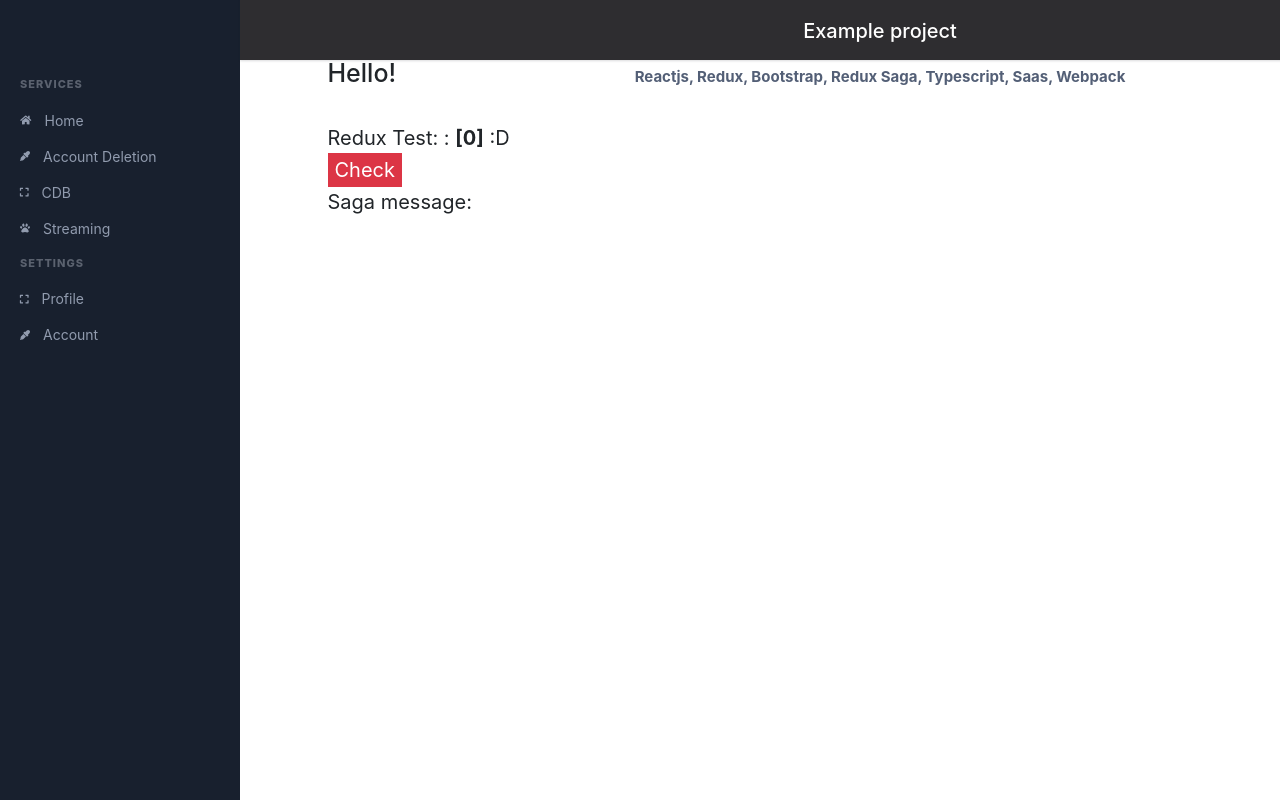
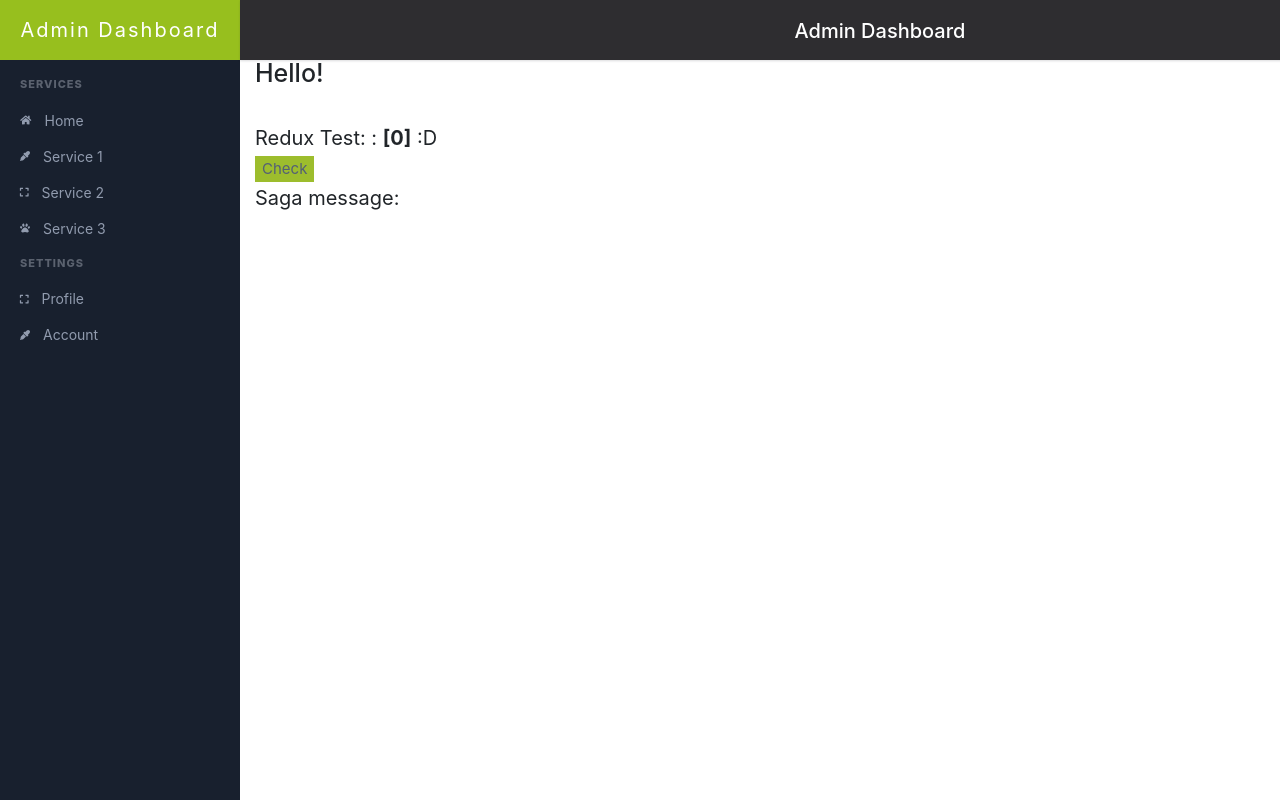
Before and after one commit to MostafaBalata/reactjs-typescript, a React app: page / in a window 1280 px wide. Built offline with nearby package versions, Linux system fonts and the light colour scheme.

Commit message:
Stick more to green style guid

```diff
--- a/src/components/Header/index.tsx
+++ b/src/components/Header/index.tsx
@@ -4,8 +4,7 @@ import * as styles from "./styles.scss";
 export const Header: React.SFC = () => {
   return (
     <div className={styles.header}>
-      <h2>Example project</h2>
-      <p>Reactjs, Redux, Bootstrap, Redux Saga, Typescript, Saas, Webpack</p>
+      <h2>Admin Dashboard</h2>
     </div>
   );
 };
--- a/src/components/Hello/index.tsx
+++ b/src/components/Hello/index.tsx
@@ -12,7 +12,7 @@ const Hello: React.SFC<IProps> = props => (
     <br />
     Redux Test: : <b>[{props.num}]</b> :D
     <br />
-    <button className="btn btn-danger" onClick={props.onClick}>
+    <button className="btn btn-success" onClick={props.onClick}>
       Check
     </button>
   </div>
--- /dev/null
+++ b/src/components/LeftMenuHeader/index.tsx
@@ -0,0 +1,19 @@
+// React & Libs
+import * as React from 'react';
+
+// Styles
+import * as styles from "./styles.scss";
+
+const LeftMenuHeader: React.SFC = () => {
+  return (
+    <div className={styles.leftMenuHeader}>
+      <a href="/" className={styles.leftMenuHeaderLink}>
+        <span className={styles.projectName}>Admin Dashboard</span>
+      </a>
+    </div>
+  );
+}
+
+export {
+  LeftMenuHeader
+}
--- /dev/null
+++ b/src/components/LeftMenuHeader/styles.scss
@@ -0,0 +1,30 @@
+// Import
+@import "../../styles/variables/variables";
+
+.leftMenuHeader {
+  background: $left-menu-link-hover;
+  height: $header-height;
+  background: linear-gradient(100deg , #97bf1e, #97bf1e);
+}
+
+.projectName {
+  display: block;
+  height: 100%;
+  width: 100%;
+  text-align: center;
+  line-height: $header-height;
+  vertical-align: middle;
+  font-size: 2rem;
+  letter-spacing: 0.2rem;
+  color: $white;
+
+  background-repeat: no-repeat;
+  background-position: center center;
+  background-size: auto 3rem;
+}
+
+.leftMenuHeaderLink {
+  &:hover {
+    text-decoration: none;
+  }
+}
--- a/src/containers/App/index.tsx
+++ b/src/containers/App/index.tsx
@@ -33,19 +33,19 @@ class App extends React.Component<IProps, any> {
       <div>
         <Header />
         <div className={styles.app}>
-          <div className={"row"}>
-            <div className="col-md-3">
-              <LeftMenu />
-            </div>
-            <div className="col-md-9">
-              <div  >
-                <div className={styles.well} >
-                  <Hello num={this.props.number} onClick={this.props.increaseAction} />
-                  <p>Saga message: {this.props.message}</p>
-                </div>
+          <div>
+            <LeftMenu />
+
+            <div className={styles.well} >
+              <div className="container-fluid">
+                <Hello num={this.props.number} onClick={this.props.increaseAction} />
+                <p>Saga message: {this.props.message}</p>
+
               </div>
             </div>
+
           </div>
+
         </div>
       </div>
     );
--- a/src/containers/App/styles.scss
+++ b/src/containers/App/styles.scss
@@ -4,5 +4,6 @@
   margin-top: $header-height;
     .well {
       font-size: 20px;
+      margin-left: 24rem;
     }
   }
--- a/src/containers/LeftMenu/index.tsx
+++ b/src/containers/LeftMenu/index.tsx
@@ -5,6 +5,7 @@ import * as React from "react";
 import * as styles from './styles.scss';
 
 // componets
+import { LeftMenuHeader } from "../../components/LeftMenuHeader";
 import { LeftMenuLink } from "../../components/LeftMenuLink";
 
 
@@ -12,13 +13,15 @@ export const LeftMenu: React.SFC = () => {
   return (
 
     <div className={styles.leftMenu}>
+      <LeftMenuHeader />
+
       <div className={styles.leftMenuLinkContainer}>
         <ul className={styles.list} >
           <p className={styles.title}>Services</p>
           <LeftMenuLink content="Home" icon="home" />
-          <LeftMenuLink content="Account Deletion" icon="eye-dropper" />
-          <LeftMenuLink content="CDB" icon="expand" />
-          <LeftMenuLink content="Streaming" icon="paw" />
+          <LeftMenuLink content="Service 1" icon="eye-dropper" />
+          <LeftMenuLink content="Service 2" icon="expand" />
+          <LeftMenuLink content="Service 3" icon="paw" />
           <p className={styles.title}>Settings</p>
           <LeftMenuLink content="Profile" icon="expand" />
           <LeftMenuLink content="Account" icon="eye-dropper" />
--- a/src/styles/base/bootstrap-override.scss
+++ b/src/styles/base/bootstrap-override.scss
@@ -25,3 +25,9 @@ button {
 form .row {
   text-align: left;
 }
+
+.btn-success {
+  background-color: $green;
+  color: $gray;
+  font-size: 1.5rem;
+}
--- a/src/styles/main.scss
+++ b/src/styles/main.scss
@@ -4,6 +4,7 @@
 :global {
   // Expose libs styles
   @import "./libs/bootstrap/bootstrap.scss";
+  @import "./base/bootstrap-override.scss";
 
   // Expose base styles
 
--- a/src/styles/variables/variables.scss
+++ b/src/styles/variables/variables.scss
@@ -10,6 +10,8 @@ $gray: #535F76;
 $blue-darker: #18202E;
 $blue-dark: #151C2E;
 $blue: #0097f7;
+
+$green: #9dbd2d;
 
 // - layout
 // -- left menu
```
Also changed, not shown: src/components/LeftMenuLink/index.tsx (line endings or trailing spaces).
